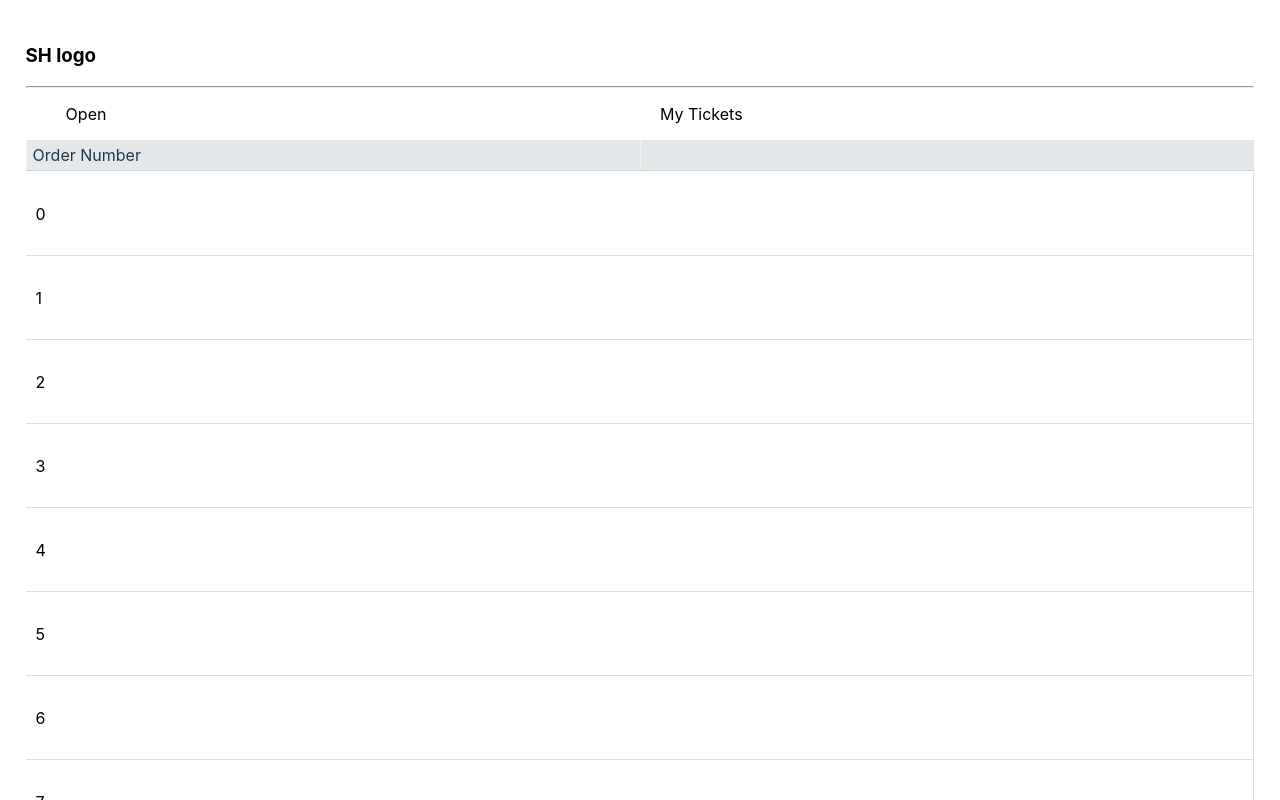
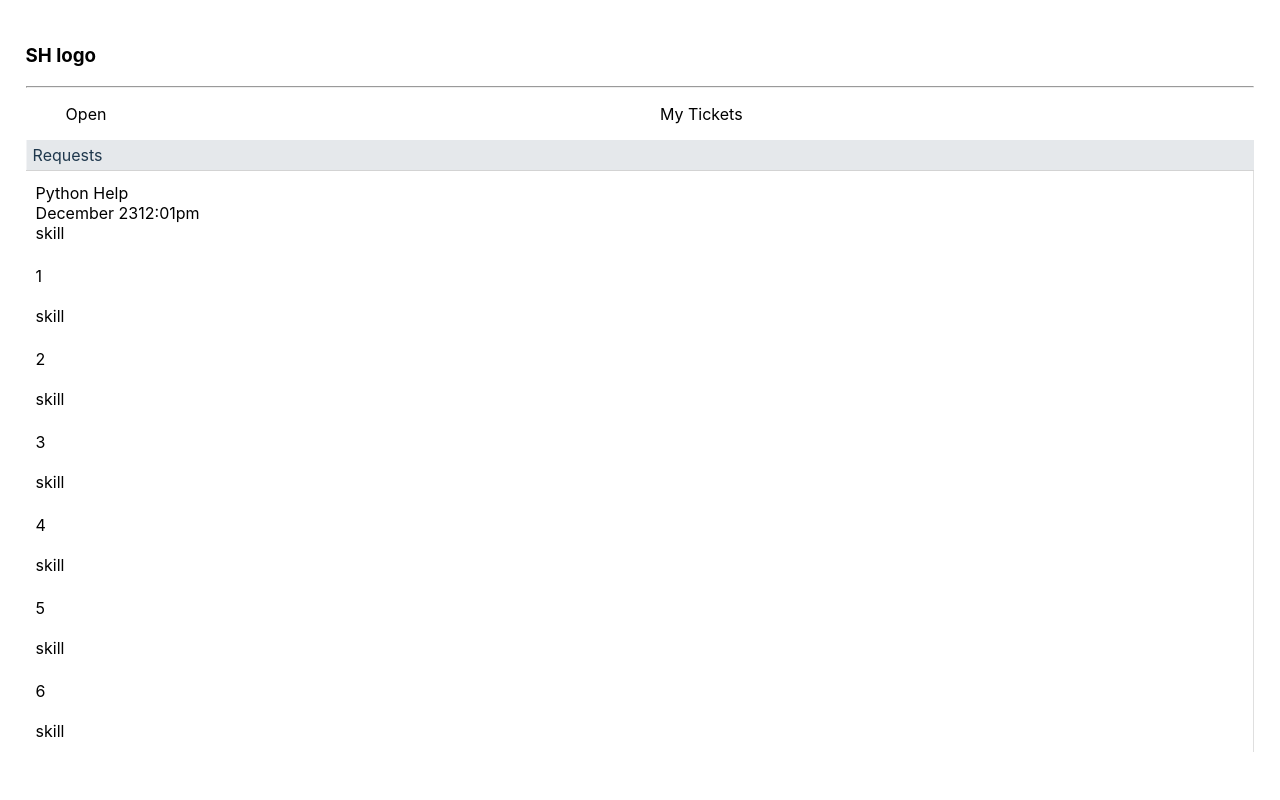
Before and after one commit to ELozhkin/MentorApp, a React (Create React App) app: page /openRequests in a window 1280 px wide. Shown: the top 800 px of the page. Built offline with nearby package versions, Linux system fonts and the light colour scheme.

Commit message:
Collapsible part shows data

```diff
--- a/src/App.css
+++ b/src/App.css
@@ -1,7 +1,5 @@
 .App {
     padding:2%;
-
-
 }
 .test {
     background-color: blue;
@@ -17,14 +15,6 @@
 .mentorNav a {
     color:black;
     text-decoration:none;
-}
-.rt-th, .rt-td {
-    display: inline-block;
-    width: 80% !important;
-}
-.rt-th {
-    background-color:darkgrey;
-    width:30px;
 }
 
 .pagination-bottom {
@@ -50,11 +40,6 @@
     justify-content:space-around;
 }
 /*------------ Table --------------*/
-/*.ExpandRow {
-    background-color: lightgray;
-    border-radius:5%;
-    padding:2%;
-}*/
 
 
 /*------------------MyTickets---------*/
@@ -68,12 +53,6 @@
 
 /*===================*/
 
-
-.topbox {
-    height: 60px;
-    margin:10px;
-    background: #c8e0ec;
-}
 .table {
     position: relative;
     width: 100%;
@@ -126,7 +105,7 @@
     padding: 0px;
     margin: 0px;
     position: absolute;
-    top: 32px;
+    /*top: 32px;*/
     width: 100%;
 }
 
@@ -134,6 +113,8 @@
     width: 100%;
     min-height: 83px;
     border-bottom: 1px solid #DFDFDF;
+
+
 }
 .table ul li .heading {
     display: flex;
@@ -154,25 +135,32 @@
     height: 83px;
     border-right: 1px solid #DFDFDF;
 }
-
+.table ul.content{
+    top:300px !important;
+}
 
 .table ul li .content {
-    width: 10%;
+    width: 100%;
+    top:300px !important;
     height: 0px;
-    background-color:red;
     opacity: 0;
     transition: height 1s;
 }
-.table ul li .open .heading {
+.table ul li{
+    border-bottom:none !important;
+}
+.table ul li.open .heading {
     background: #4d98bc;
     color: #ffffff;
 }
-.table ul li .open .heading .col{
+.table ul li.open .heading .col{
     border:none;
 }
 .table ul li.open .content {
+    height: 300px;
+    opacity: 1;
+}
 
-    height: 50px;
-    opacity: 1;
-
+.table ul li.extraInfo{
+    margin-left:30px;
 }
--- a/src/client/components/RequestDashboard.js
+++ b/src/client/components/RequestDashboard.js
@@ -10,8 +10,13 @@ var store = {
 
 let data = [
     {
-        id: 0,
-        name: "name 0",
+        id: "Python Help",
+        name: "John Doe",
+        date: "December 23",
+        time: "12:01pm",
+        email: "test@uwaterloo.ca",
+        location: "QNC 1234",
+        slack: "@test",
         details: "details 0",
         state: "live"
     },
@@ -50,52 +55,22 @@ let data = [
         name: "name 6",
         details: "details 6",
         state: "live"
-    },
-    {
-        id: 7,
-        name: "name 7",
-        details: "details 7",
-        state: "live"
-    },
-    {
-        id: 8,
-        name: "name 8",
-        details: "details 8",
-        state: "live"
-    },
-    {
-        id: 9,
-        name: "name 9",
-        details: "details 9",
-        state: "live"
-    },
-    {
-        id: 10,
-        name: "name 10",
-        details: "details 10",
-        state: "live"
     }
 ];
 
 let cols = [
     {
-        icon: "",
-        label: "Order Number"
-    },
-    {/*{
-        icon: "",
-        label: "Name"
-    },
-    {
-        icon: "",
-        label: "Details"
-    },
-    {
-        icon: "",
-        label: "State"
-    }*/}
+        label: "Requests"
+    }
 ];
 
+{/*RowItem class is refers to each row entry that is visible before drop-down
+ * in the request dashboard.
+
+    TODO:
+    Fix display within return section.
+    add buttons for skills
+ */}
 class RowItem extends React.Component {
     constructor() {
         super();
@@ -117,12 +92,23 @@ class RowItem extends React.Component {
         return (
             <li onClick={this.toggleRow.bind(this)} className={classes}>
                 <div className="heading">
-                    <div className="col"> {this.props.id}</div>
-                    {/*<div className="col"> {this.props.name}</div>
-                    <div className="col"> {this.props.details}</div>
-                    <div className="col"> {this.props.state}</div>*/}
+                    <div className="col">
+                        {this.props.id}
+                        <br />
+                        {this.props.date}
+                        {this.props.time}
+                        <br />
+                        skill
+                    </div>
                 </div>
-                <RowContent open={this.state.open} />
+                <RowContent
+                    open={this.state.open}
+                    name={this.props.name}
+                    email={this.props.email}
+                    location={this.props.location}
+                    slack={this.props.slack}
+                    details={this.props.details}
+                />
                 {this.props.children}
             </li>
          )
@@ -130,26 +116,36 @@ class RowItem extends React.Component {
 
 };
 
+{/*RowContent is the content within the collapsible section of the request dashboard
+    i.e. shows additional info
+ */}
 class RowContent extends React.Component {
     clicker() {
-
     }
 
     render() {
         let jsxhtml = (
             <div className="content" onClick={this.clicker.bind(this)}>
                 row content
-                <br/>
-                test
                 {this.props.children}
 
             </div>);
 
         if (this.props.open) {
-            jsxhtml = (<div className="content open" onClick={this.clicker.bind(this)}>
-                row content
-            {this.props.children}
-            </div>
+            console.log(this.props.details);
+            jsxhtml = (
+                <div className="content open extraInfo" onClick={this.clicker.bind(this)}>
+                    <ul>
+                        <li>{this.props.name}</li>
+                        <li>{this.props.email}</li>
+                    </ul>
+                    <ul>
+                        <li>{this.props.location}</li>
+                        <li>{this.props.slack}</li>
+                    </ul>
+                    {this.props.details}
+                    {this.props.children}
+                </div>
                 );
         }
 
@@ -161,6 +157,9 @@ class RowContent extends React.Component {
     }
 };
 
+{/*Table combines Row and RowContent to create the entire table
+    includes logic that toggles between open and !open
+ */}
 class Table extends React.Component {
     constructor() {
         super();
@@ -200,16 +199,21 @@ class Table extends React.Component {
     }
 
 }
+{/*Controls top header for the list - this part may not be included*/}
 class HeaderColumn extends Component {
     constructor() {
         super();
     }
     render() {
-        return (<div className="hcol">{this.props.label}</div>);
+        return (
+            <div className="hcol">
+                {this.props.label}
+            </div>
+        );
     }
 }
 
-
+{/*Combines everything - exported class*/}
 class RequestDashboard extends Component {
     constructor() {
         super();
@@ -243,8 +247,9 @@ class RequestDashboard extends Component {
 
         return (
             <div className="container">
-                {/*<div className="topbox">Top section..</div>*/}
-                <Table data={data}
+
+                <Table
+                    data={data}
                     columns={cols}
                     headerFixed={this.state.tableHeaderFixed}
                     scrollFn='' />
@@ -253,7 +258,7 @@ class RequestDashboard extends Component {
     }
 };
 
-
+//--- OLD VERSION OF TABLE BELOW ---
 {/*class RequestDashboard extends Component {
 
     render() {
```
